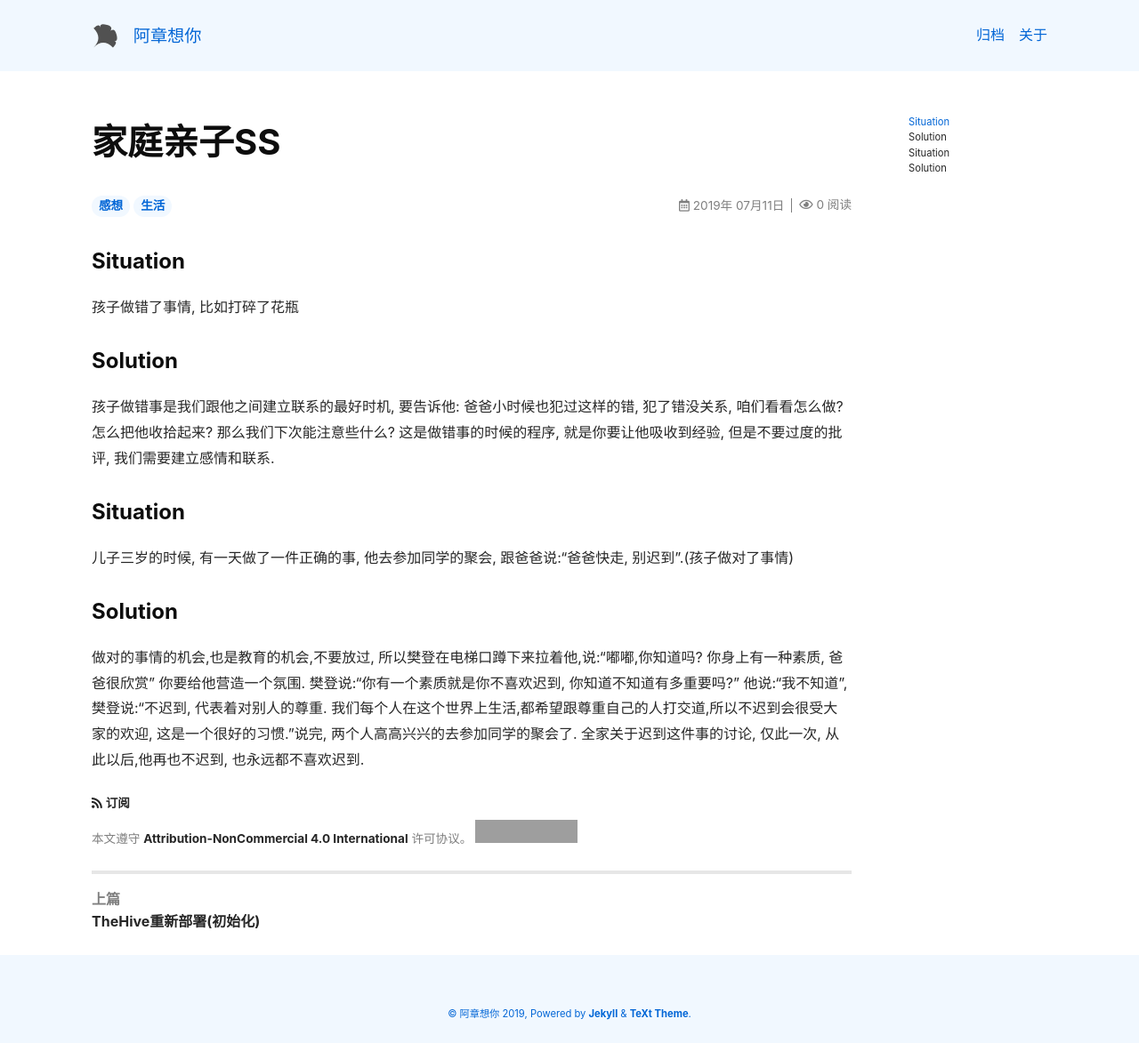
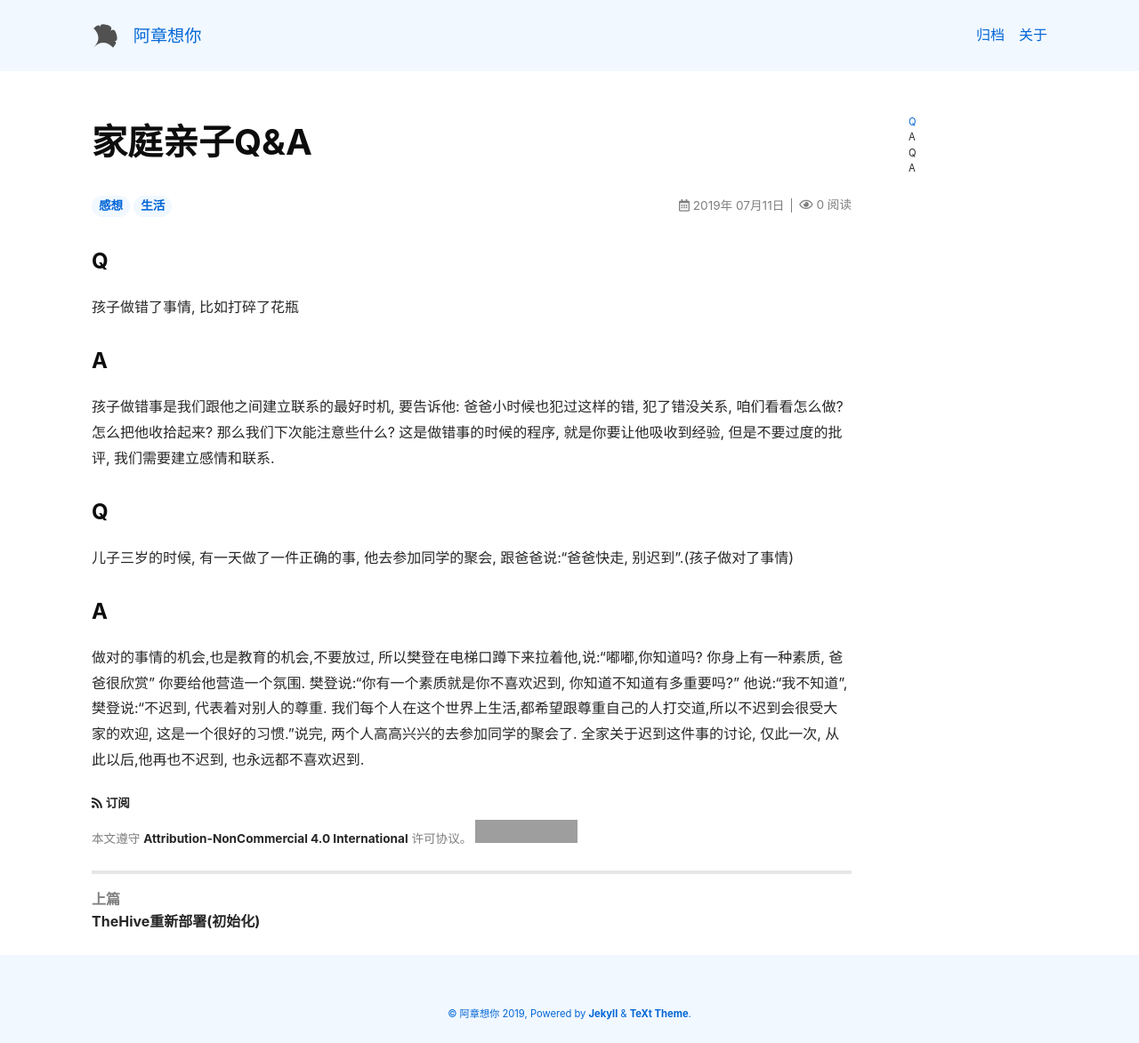
Before and after one commit to CheungChan/iblog, a Jekyll site: the page built from _posts/2019-07-11-家庭亲子.md, in a window 1280 px wide. Shown: the whole page at 89% size. Built offline with Jekyll 4.4.1, drawn with Linux system fonts in a browser that asks for light colours; nearby versions of some CDN libraries; comment, search, counter and statistics services are not loaded; grey boxes are pictures that could not be loaded.

Commit message:
家庭亲子SS

```diff
--- a/_posts/2019-07-11-家庭亲子.md
+++ b/_posts/2019-07-11-家庭亲子.md
@@ -1,5 +1,5 @@
 ---
-title: 家庭亲子SS
+title: 家庭亲子Q&A
 key: famaily_ss
 layout: article
 date: '2019-07-11 19:31:00'
@@ -7,18 +7,18 @@ tags: 感想 生活
 typora-root-url: ../../iblog
 ---
 
-### Situation
+### Q
 
 孩子做错了事情, 比如打碎了花瓶
 
-### Solution
+### A
 
 孩子做错事是我们跟他之间建立联系的最好时机, 要告诉他: 爸爸小时候也犯过这样的错, 犯了错没关系, 咱们看看怎么做?怎么把他收拾起来? 那么我们下次能注意些什么? 这是做错事的时候的程序, 就是你要让他吸收到经验, 但是不要过度的批评, 我们需要建立感情和联系.
 
-### Situation
+### Q
 
 儿子三岁的时候, 有一天做了一件正确的事, 他去参加同学的聚会, 跟爸爸说:“爸爸快走, 别迟到”.(孩子做对了事情)
 
-### Solution
+### A
 
 做对的事情的机会,也是教育的机会,不要放过, 所以樊登在电梯口蹲下来拉着他,说:“嘟嘟,你知道吗? 你身上有一种素质, 爸爸很欣赏” 你要给他营造一个氛围. 樊登说:“你有一个素质就是你不喜欢迟到, 你知道不知道有多重要吗?” 他说:“我不知道”,樊登说:“不迟到, 代表着对别人的尊重. 我们每个人在这个世界上生活,都希望跟尊重自己的人打交道,所以不迟到会很受大家的欢迎, 这是一个很好的习惯.”说完, 两个人高高兴兴的去参加同学的聚会了. 全家关于迟到这件事的讨论, 仅此一次, 从此以后,他再也不迟到, 也永远都不喜欢迟到.
```
